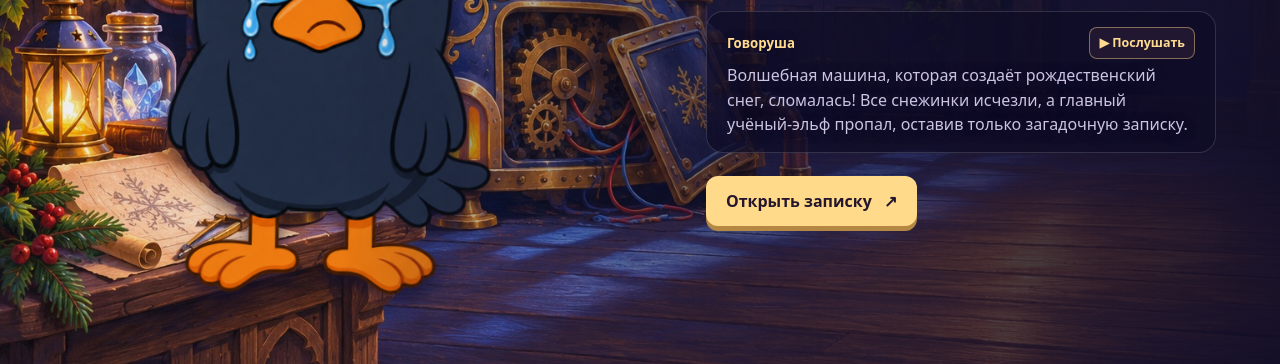
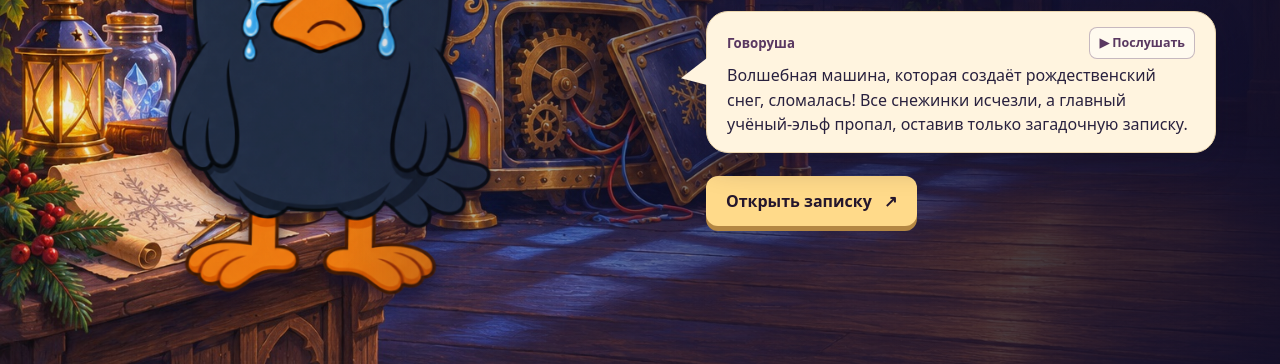
Before and after one commit to NikolayGogol-star/snow-machine, a plain HTML site: page index.html in a window 1280 px wide. Shown: the part 436-800 px from the top of the page. Drawn offline with Linux system fonts and the light colour scheme.

Commit message:
Point speech bubble toward Govorusha

```diff
--- a/index.html
+++ b/index.html
@@ -5,7 +5,7 @@
 <meta name="viewport" content="width=device-width,initial-scale=1">
 <meta name="theme-color" content="#100d26">
 <title>Операция «Рождественский снег»</title>
-<link rel="stylesheet" href="style.css?v=5">
+<link rel="stylesheet" href="style.css?v=6">
 <script src="game.js?v=4" defer></script>
 </head>
 <body>
--- a/style.css
+++ b/style.css
@@ -109,3 +109,34 @@ body:has(#intro:not([hidden])) main{max-width:none;padding:0}
 .hero.speaking .hero-mascot{animation:sob .52s ease-in-out infinite}
 @keyframes sob{0%,100%{transform:none}23%{transform:translateY(-2px) rotate(-1.3deg)}37%{transform:translateY(-4px) rotate(1deg)}52%{transform:translateY(-1px)}}
 @media(max-width:780px){.hero{padding-top:clamp(154px,30svh,340px)}.hero-copy blockquote{margin:13px 0 15px;padding:10px 14px}}
+
+.hero-copy blockquote{
+  position:relative;
+  isolation:isolate;
+  color:#29213e;
+  background:#fff4df;
+  border:1px solid #ead5ad;
+  border-radius:22px;
+  text-shadow:none;
+  box-shadow:0 10px 30px #100d2659;
+}
+.hero-copy blockquote::before{
+  content:"";
+  position:absolute;
+  z-index:-1;
+  right:calc(100% - 1px);
+  top:32%;
+  width:27px;
+  height:28px;
+  background:#fff4df;
+  clip-path:polygon(100% 0,100% 100%,0 75%);
+}
+.hero-copy blockquote b{color:#5a3861}
+.hero-copy .listen{color:#5a3861;background:#ffffff80;border-color:#5a386157}
+.hero-copy .listen:hover{background:#fff}
+@media(max-width:780px){
+  .hero-copy{display:flex;flex-direction:column;align-items:flex-start}
+  .hero-copy blockquote{order:-1;align-self:stretch;margin:12px 0 15px}
+  .hero-copy blockquote::before{right:19%;top:auto;bottom:calc(100% - 1px);width:30px;height:23px;clip-path:polygon(0 100%,74% 0,100% 100%)}
+  .hero-copy #open-note{margin-top:15px}
+}
```
